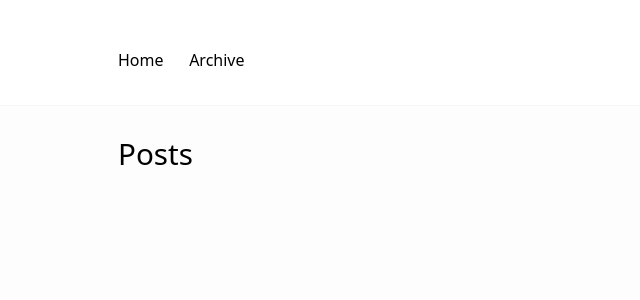
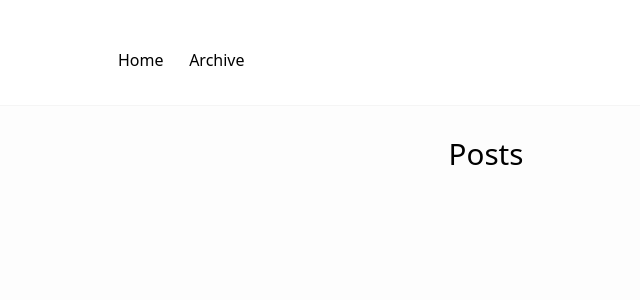
Before and after one commit to tkt3/contrast, a Jekyll site: the page built from archive.md, in a window 1280 px wide. Shown: the top 300 px of the page, without its empty margins (154-794 px from the left). Built offline with Jekyll 4.4.1, drawn with Linux system fonts in a browser that asks for light colours.

Commit message:
global header footer flex

```diff
--- a/_sass/layout.sass
+++ b/_sass/layout.sass
@@ -1,14 +1,14 @@
-body > header, body > footer
+header, footer
   display: flex
   flex-wrap: wrap
   justify-content: space-between
   align-items: center
 
-nav a
+nav > *
   margin: 0 0.8em
 
-nav a:first-child
+nav > :first-child
   margin-left: 0
 
-nav a:last-child
+nav > :last-child
   margin-right: 0
--- a/assets/css/index.sass
+++ b/assets/css/index.sass
@@ -33,6 +33,9 @@ header h1
   font-weight: inherit
   margin: 0
 
+article header, article footer
+  flex-direction: column
+
 article header
   margin-bottom: 1.5em
 
```
